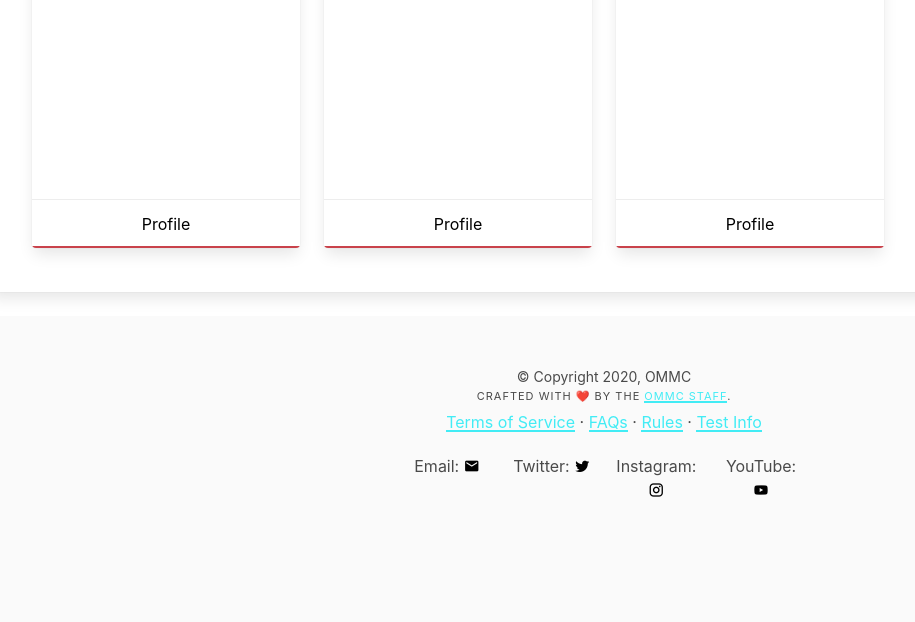
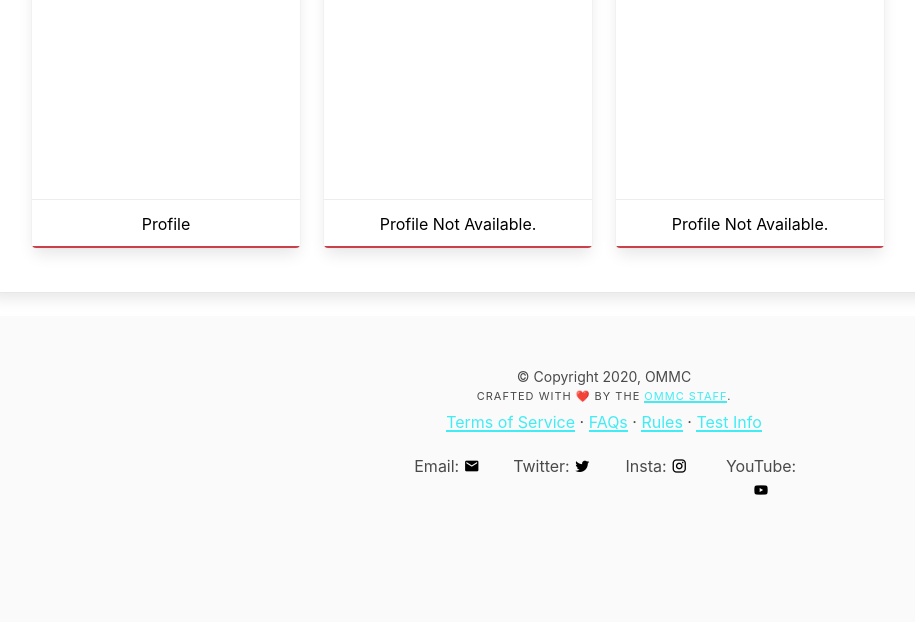
Before and after one commit to Kevin-Liu-01/OMMC-Math-Comp, a Flask app: page /creators in a window 1280 px wide. Shown: the part 3999-4621 px from the top of the page, without its empty margins (36-951 px from the left). Run offline with Flask 2, Linux system fonts and the light colour scheme; some libraries are stand-ins or nearby versions.

Commit message:
Final changes.

```diff
--- a/templates/creators.html
+++ b/templates/creators.html
@@ -254,7 +254,7 @@
                       </div>
                     </div>
                     <footer class="card-footer">
-                      <a href="/user/REPLACE" class="hoverlink card-footer-item">Profile</a>
+                      <a class="hoverlink card-footer-item">Profile Not Available.</a>
                     </footer>
                   </div>
                 </div>
@@ -351,7 +351,7 @@
                           </div>
                         </div>
                         <footer class="card-footer">
-                          <a href="/user/REPLACE" class="hoverlink card-footer-item">Profile</a>
+                          <a class="hoverlink card-footer-item">Profile Not Available.</a>
                         </footer>
                   </div>
                 </div>
@@ -379,7 +379,7 @@
 
 
                     <footer class="card-footer">
-                      <a href="/user/REPLACE" class="hoverlink card-footer-item">Profile</a>
+                      <a class="hoverlink card-footer-item">Profile Not Available.</a>
                     </footer>
                   </div>
                 </div>
@@ -419,7 +419,7 @@
                               </div>
 
                               <footer class="card-footer">
-                                <a href="/user/REPLACE" class="hoverlink card-footer-item">Profile</a>
+                                <a class="hoverlink card-footer-item">Profile Not Available.</a>
                               </footer>
                             </div>
                           </div>
@@ -448,7 +448,7 @@
                                 </div>
 
                                 <footer class="card-footer">
-                                  <a href="/user/REPLACE" class="hoverlink card-footer-item">Profile</a>
+                                  <a class="hoverlink card-footer-item">Profile Not Available.</a>
                                 </footer>
                               </div>
                             </div>
@@ -475,7 +475,7 @@
                                 </div>
 
                                 <footer class="card-footer">
-                                  <a href="/user/REPLACE" class="hoverlink card-footer-item">Profile</a>
+                                  <a class="hoverlink card-footer-item">Profile Not Available.</a>
                                 </footer>
                               </div>
                             </div>
@@ -502,7 +502,7 @@
                                 </div>
 
                                 <footer class="card-footer">
-                                  <a href="/user/REPLACE" class="hoverlink card-footer-item">Profile</a>
+                                  <a class="hoverlink card-footer-item">Profile Not Available.</a>
                                 </footer>
                               </div>
                             </div>
@@ -571,7 +571,7 @@
                                           </div>
 
                                           <footer class="card-footer">
-                                            <a href="/user/REPLACE" class="hoverlink card-footer-item">Profile</a>
+                                            <a class="hoverlink card-footer-item">Profile Not Available.</a>
                                           </footer>
                                         </div>
                                       </div>
@@ -598,7 +598,7 @@
                                           </div>
 
                                           <footer class="card-footer">
-                                            <a href="/user/REPLACE" class="hoverlink card-footer-item">Profile</a>
+                                            <a class="hoverlink card-footer-item">Profile Not Available.</a>
                                           </footer>
                                         </div>
                                       </div>
--- a/templates/info.html
+++ b/templates/info.html
@@ -27,10 +27,5 @@
     {% endwith -%}
 
     <br />
-    {%- with url = url_for("static", filename="documents/Guidebook.pdf") %}
-      <object data="{{ url }}" type="application/pdf" width="100%" height="750px">
-          <embed src="{{ url }}" type="application/pdf" />
-      </object>
-    {% endwith -%}
   </section>
 {% endblock -%}
--- a/templates/master.html
+++ b/templates/master.html
@@ -151,7 +151,7 @@
               Twitter: <a href="https://twitter.com/OfficialOmmc" class="mdi mdi-twitter"></a>
             </p>
             <p class="column has-text-centered">
-              Instagram: <a href="https://www.instagram.com/ommcofficial" class="mdi mdi-instagram"></a>
+              Insta: <a href="https://www.instagram.com/ommcofficial" class="mdi mdi-instagram"></a>
             </p>
             <p class="column has-text-centered">
               YouTube: <a href="https://www.youtube.com/channel/UCyphrZpMeuA1ATGPzlStsng" class="mdi mdi-youtube"></a>
```
Also changed, not shown: templates/faq.html (+13 -1 lines), templates/index.html (+17 -4 lines).
